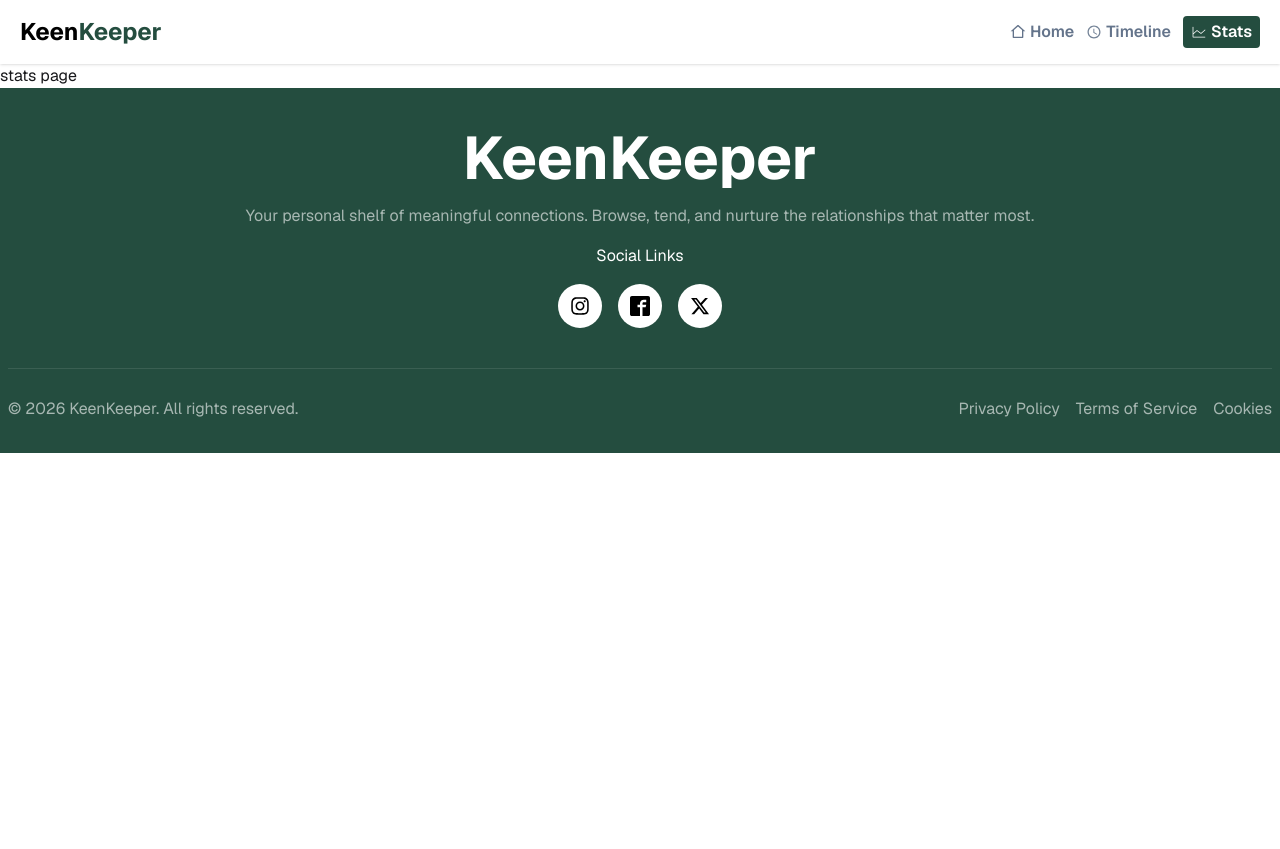
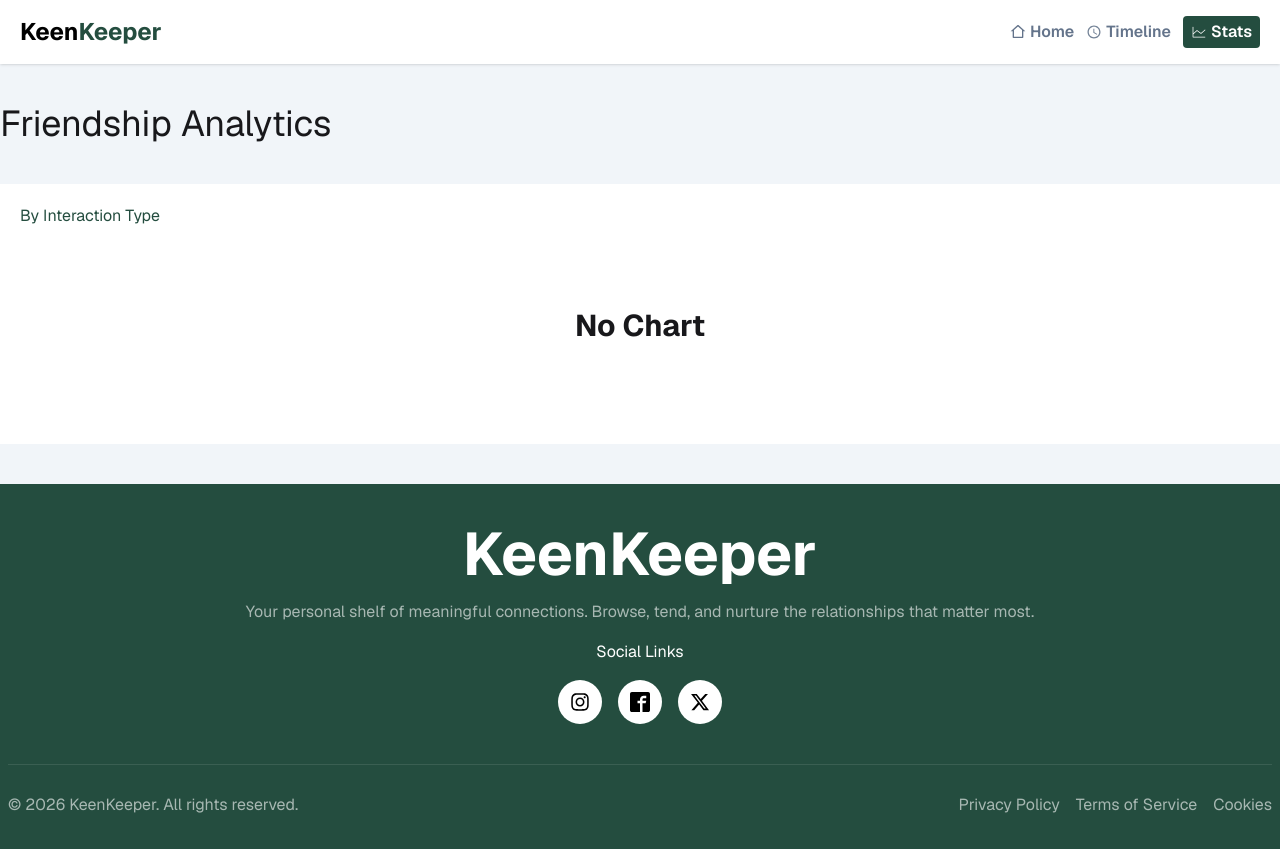
Before and after one commit to Niloygh/assignment-7, a Next.js app: page /stats in a window 1280 px wide. Before the commit the page ends 800 px from the top, so only its background shows below. Built offline with nearby package versions, Linux system fonts and the light colour scheme.

Commit message:
stats section make

```diff
--- a/package.json
+++ b/package.json
@@ -12,7 +12,9 @@
     "next": "16.2.3",
     "react": "19.2.4",
     "react-dom": "19.2.4",
-    "react-icons": "^5.6.0"
+    "react-icons": "^5.6.0",
+    "react-toastify": "^11.0.5",
+    "recharts": "^3.8.1"
   },
   "devDependencies": {
     "@tailwindcss/postcss": "^4.2.2",
--- a/src/app/[id]/page.jsx
+++ b/src/app/[id]/page.jsx
@@ -35,7 +35,7 @@ const friendDetails = async ({ params }) => {
     const { id } = await params;
     // console.log(id, 'params')
 
-    const app = apps.find((app) => app.id == id)
+    const app = apps.find((app) => String(app.id) == id)
     // console.log(app)
 
     return (
--- a/src/app/layout.js
+++ b/src/app/layout.js
@@ -3,6 +3,7 @@ import "./globals.css";
 import Navbar from "@/component/shared/Navbar/Navbar";
 import Footer from "@/component/shared/Footer/Footer";
 import Providers from "./lib/providers";
+import { ToastContainer } from "react-toastify";
 
 const geistSans = Geist({
   variable: "--font-geist-sans",
@@ -30,6 +31,7 @@ export default function RootLayout({ children }) {
           <Navbar />
           {children}
           <Footer />
+          <ToastContainer />
         </Providers>
 
       </body>
--- a/src/app/stats/page.jsx
+++ b/src/app/stats/page.jsx
@@ -1,9 +1,63 @@
-import React from 'react';
+'use client'
+
+import { InstallAppsContext } from '@/context/InstalledAppsProvider';
+import React, { useContext } from 'react';
+import { Legend, Pie, PieChart, Tooltip } from 'recharts';
+import timeline from '../timeline/page';
+
+
+
+
 
 const stats = () => {
+    const { timeline } = useContext(InstallAppsContext)
+    console.log(timeline)
+
+    const textCount = timeline.filter(item => item.type === 'text').length;
+    const callCount = timeline.filter(item => item.type === 'call').length;
+    const videoCount = timeline.filter(item => item.type === 'video').length;
+
+
+    const data = [
+        { name: 'Text', value: textCount, fill: '#7E35E1' },
+        { name: 'Call', value: callCount, fill: '#244D3F' },
+        { name: 'Video', value: videoCount, fill: '#37A163' },
+    ];
+
+
+
+
     return (
-        <div>
-            stats page
+        <div className="bg-slate-100 py-10">
+            <div className="container mx-auto ">
+                <h2 className='text-4xl'>Friendship Analytics</h2>
+                <div className="bg-white mt-10 p-5">
+                    <p className='text-green'>By Interaction Type</p>
+                    {
+                        timeline.length === 0 ?
+                        <div className='py-20 flex justify-center items-center font-bold text-3xl '>No Chart</div> :
+
+                        <div className='flex justify-center items-center py-10'>
+                            <PieChart style={{ width: '100%', maxWidth: '400px', maxHeight: '80vh', aspectRatio: 1 }} responsive>
+                                <Pie
+                                    data={data}
+                                    innerRadius="80%"
+                                    outerRadius="100%"
+                                    // Corner radius is the rounded edge of each pie slice
+                                    cornerRadius="50%"
+                                    fill="#8884d8"
+                                    // padding angle is the gap between each pie slice
+                                    paddingAngle={5}
+                                    dataKey="value"
+                                    isAnimationActive={true}
+                                />
+                                <Legend />
+                                <Tooltip />
+                            </PieChart>
+                        </div>
+                    }
+                </div>
+            </div>
         </div>
     );
 };
--- a/src/app/timeline/page.jsx
+++ b/src/app/timeline/page.jsx
@@ -63,7 +63,9 @@ const timeline = () => {
                             <div className="text-3xl">{nData.type === 'call' ? <FiPhoneCall /> : nData.type === 'text' ? <PiChatTextLight /> : <IoVideocamOutline />}</div>
 
                             <div className="">
-                                <h1 className='font-semibold'>{nData.type === 'Call' ? 'MeetUp' : nData.type}</h1>
+                                <h1 className='font-semibold'>
+                                    <span className='font-bold text-green text-xl'>{nData.type === 'call' ? 'MeetUp' : nData.type}</span> with {nData.name}
+                                </h1>
                                 <p>{new Date(nData.time).toLocaleString()}</p>
                             </div>
                         </div>
--- a/src/component/Call/Call.jsx
+++ b/src/component/Call/Call.jsx
@@ -5,6 +5,7 @@ import React, { useContext, useState } from 'react';
 import { FiPhoneCall } from 'react-icons/fi';
 import { IoVideocamOutline } from 'react-icons/io5';
 import { PiChatTextLight } from 'react-icons/pi';
+import { toast } from 'react-toastify';
 
 const Call = ({app}) => {
 
@@ -14,6 +15,7 @@ const Call = ({app}) => {
 
     const handleData = (app, type) => {
         setTimeline((prev) => [...prev, {...app, time: new Date(), type}])
+        toast.success(`${type} added`);
     }
 
     return (
```
Also changed, not shown: 1 other file (tests, documents, lock files or other folders).
